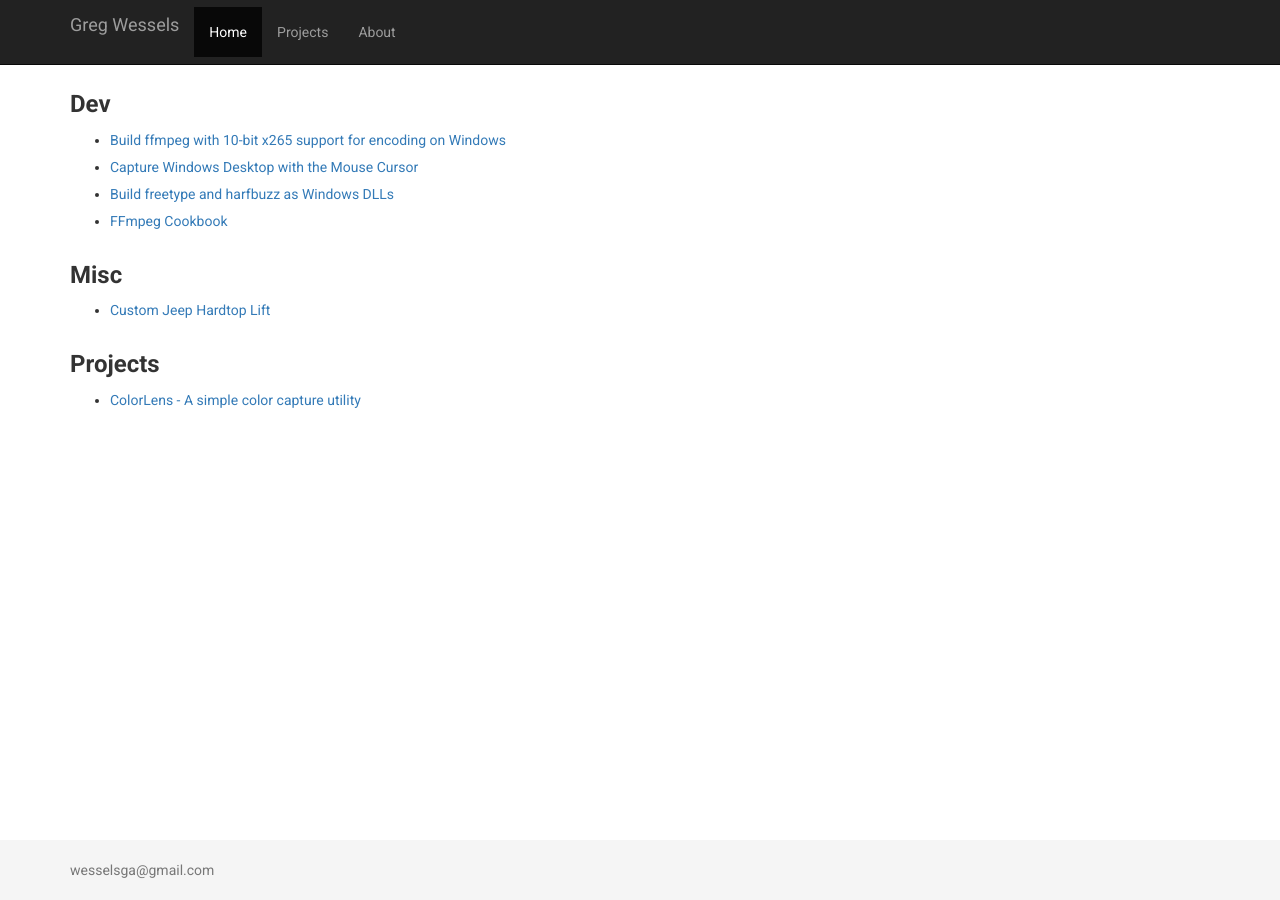
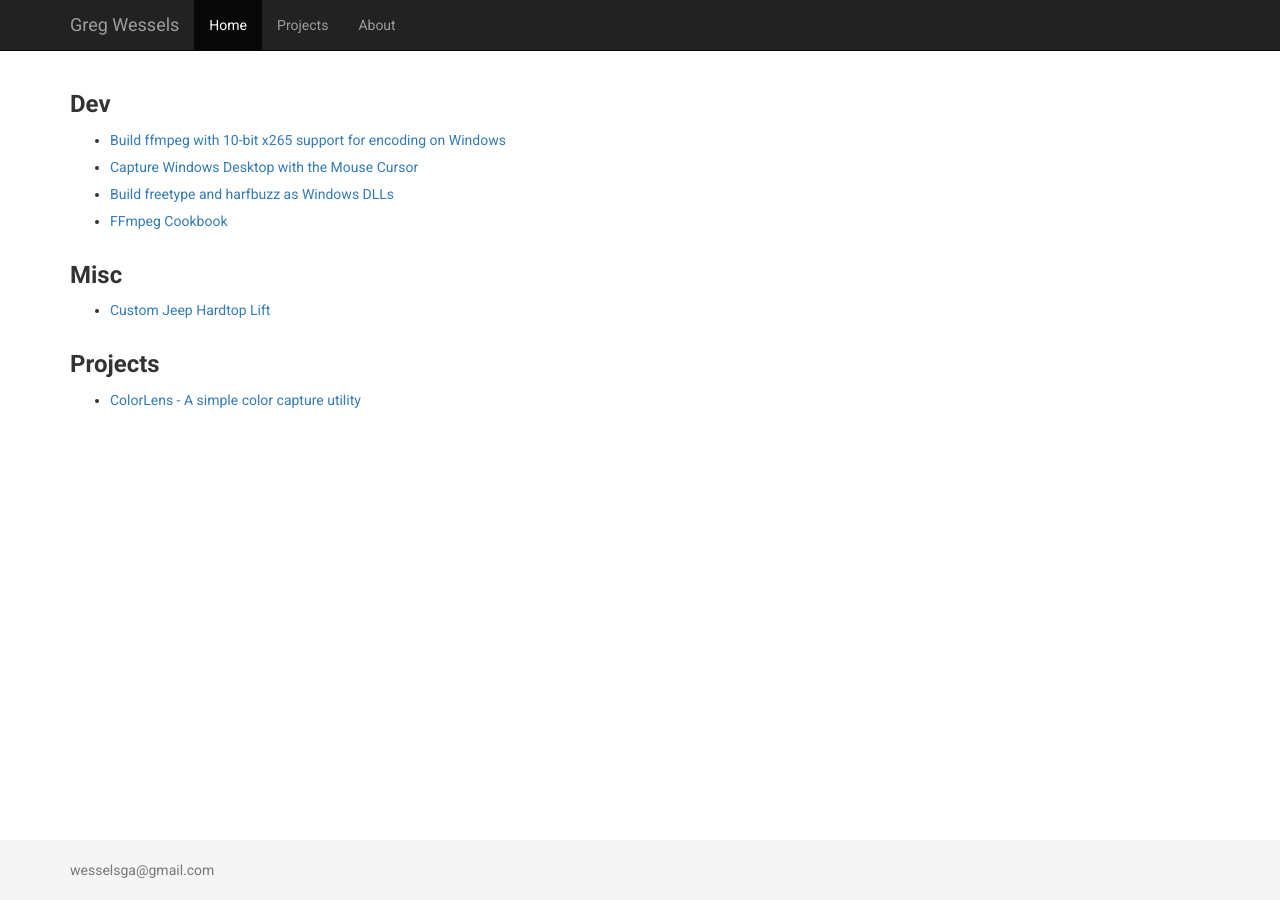
Before and after one commit to wesselsga/wesselsga.github.io, a Jekyll site: the page built from index.html, in a window 1280 px wide. Built offline with Jekyll 4.4.1, drawn with Linux system fonts in a browser that asks for light colours.

Commit message:
Update screen.css

```diff
--- a/style/screen.css
+++ b/style/screen.css
@@ -38,6 +38,10 @@ p{
 
 li{
   margin:0.5em 0 0.5em 0
+}
+
+nav li{
+  margin:0
 }
 
 div.date
```
